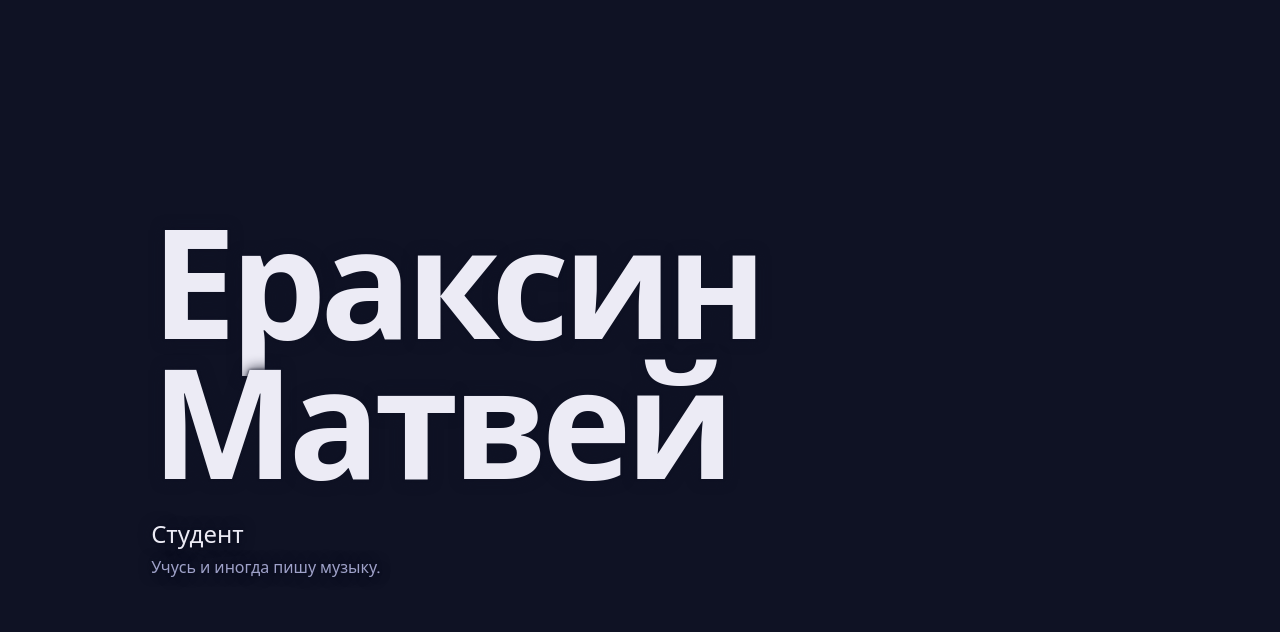
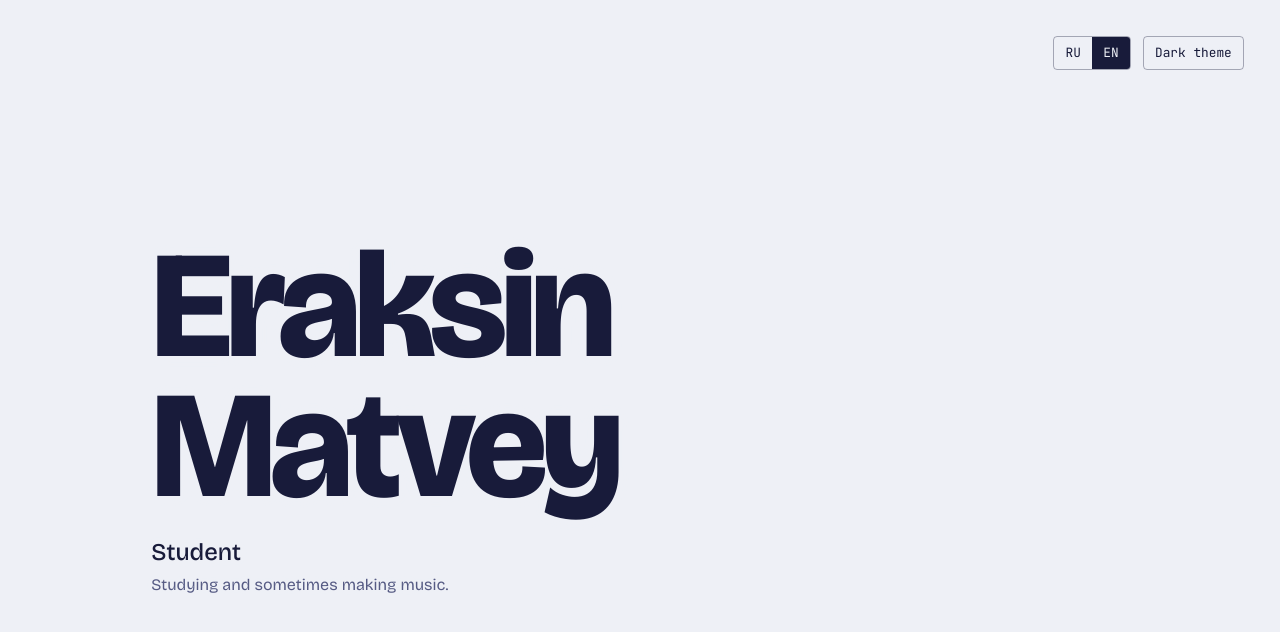
Before and after one commit to mevych/web-project, a React (Vite) app: page / in a window 1280 px wide. Shown: the top 632 px of the page. Built offline with nearby package versions, Linux system fonts and the light colour scheme.

Commit message:
added light/dark theme and language switch; fixed deploy (hopefully)

```diff
--- a/index.html
+++ b/index.html
@@ -12,6 +12,17 @@
       href="https://fonts.googleapis.com/css2?family=Bricolage+Grotesque:opsz,wght@12..96,400..800&family=JetBrains+Mono:wght@400;500&display=swap"
       rel="stylesheet"
     />
+    <script>
+      (function () {
+        try {
+          var t = localStorage.getItem('theme');
+          if (!t) t = matchMedia('(prefers-color-scheme: light)').matches ? 'light' : 'dark';
+          document.documentElement.dataset.theme = t;
+        } catch (e) {
+          document.documentElement.dataset.theme = 'dark';
+        }
+      })();
+    </script>
   </head>
   <body>
     <div id="root"></div>
--- a/src/App.css
+++ b/src/App.css
@@ -3,9 +3,51 @@
   isolation: isolate;
   min-height: 100svh;
   display: grid;
-  grid-template-rows: 1fr;
+  grid-template-rows: auto 1fr;
   padding: clamp(1rem, 3vw, 2.25rem);
   text-shadow: 0 0 14px var(--bg), 0 0 3px var(--bg);
+}
+
+.bar {
+  display: flex;
+  justify-content: flex-end;
+  align-items: center;
+  gap: 0.75rem;
+}
+
+.seg {
+  display: inline-flex;
+  border: 1px solid color-mix(in srgb, var(--ink) 35%, transparent);
+  border-radius: 4px;
+  overflow: hidden;
+}
+
+.seg button,
+.chip {
+  font-family: var(--font-mono);
+  font-size: 0.8rem;
+  padding: 0.4rem 0.7rem;
+  background: transparent;
+  border: 0;
+  cursor: pointer;
+  text-shadow: inherit;
+  transition: background-color 0.2s, color 0.2s;
+}
+
+.seg button[aria-pressed='true'] {
+  background: var(--ink);
+  color: var(--bg);
+  text-shadow: none;
+}
+
+.chip {
+  border: 1px solid color-mix(in srgb, var(--ink) 35%, transparent);
+  border-radius: 4px;
+}
+
+.seg button:hover:not([aria-pressed='true']),
+.chip:hover {
+  background: color-mix(in srgb, var(--ink) 12%, transparent);
 }
 
 .hero {
--- a/src/App.jsx
+++ b/src/App.jsx
@@ -1,12 +1,63 @@
+import { useEffect, useState } from 'react';
+import { STRINGS } from './i18n';
+import { load, save } from './storage';
 import './App.css';
 
+const LANGS = ['ru', 'en'];
+
+const getInitialLang = () => {
+  const saved = load('lang');
+  if (saved && STRINGS[saved]) return saved;
+  return navigator.language?.toLowerCase().startsWith('ru') ? 'ru' : 'en';
+};
+
+const getInitialTheme = () => document.documentElement.dataset.theme || 'dark';
+
 export default function App() {
+  const [lang, setLang] = useState(getInitialLang);
+  const [theme, setTheme] = useState(getInitialTheme);
+  const t = STRINGS[lang];
+
+  useEffect(() => {
+    document.documentElement.dataset.theme = theme;
+    save('theme', theme);
+  }, [theme]);
+
+  useEffect(() => {
+    document.documentElement.lang = lang;
+    save('lang', lang);
+  }, [lang]);
+
   return (
     <div className="page">
+      <header className="bar">
+        <div className="seg" role="group" aria-label={t.langLabel}>
+          {LANGS.map((code) => (
+            <button
+              key={code}
+              type="button"
+              aria-pressed={lang === code}
+              onClick={() => setLang(code)}
+            >
+              {code.toUpperCase()}
+            </button>
+          ))}
+        </div>
+        <button
+          type="button"
+          className="chip"
+          onClick={() => setTheme(theme === 'dark' ? 'light' : 'dark')}
+        >
+          {theme === 'dark' ? t.toLight : t.toDark}
+        </button>
+      </header>
+
       <main className="hero">
-        <h1 className="name">Ераксин Матвей</h1>
-        <p className="role">Студент</p>
-        <p className="about">Учусь и иногда пишу музыку.</p>
+        <h1 className="name" aria-label={t.name}>
+          {t.name}
+        </h1>
+        <p className="role">{t.role}</p>
+        <p className="about">{t.about}</p>
       </main>
     </div>
   );
--- /dev/null
+++ b/src/i18n.js
@@ -0,0 +1,18 @@
+export const STRINGS = {
+  ru: {
+    name: 'Ераксин Матвей',
+    role: 'Студент',
+    about: 'Учусь и иногда пишу музыку.',
+    langLabel: 'Язык',
+    toLight: 'Светлая тема',
+    toDark: 'Тёмная тема',
+  },
+  en: {
+    name: 'Eraksin Matvey',
+    role: 'Student',
+    about: 'Studying and sometimes making music.',
+    langLabel: 'Language',
+    toLight: 'Light theme',
+    toDark: 'Dark theme',
+  },
+};
--- a/src/index.css
+++ b/src/index.css
@@ -13,6 +13,14 @@
   --ink: #ecebf5;
   --muted: #9fa2c9;
   --accent: #a99bff;
+}
+
+:root[data-theme='light'] {
+  color-scheme: light;
+  --bg: #eef0f6;
+  --ink: #181b3a;
+  --muted: #565b84;
+  --accent: #4636e8;
 }
 
 html,
--- /dev/null
+++ b/src/storage.js
@@ -0,0 +1,15 @@
+export const load = (key) => {
+  try {
+    return localStorage.getItem(key);
+  } catch {
+    return null;
+  }
+};
+
+export const save = (key, value) => {
+  try {
+    localStorage.setItem(key, value);
+  } catch {
+    return;
+  }
+};
--- a/vite.config.js
+++ b/vite.config.js
@@ -4,5 +4,5 @@ import { defineConfig } from 'vite'
 // https://vite.dev/config/
 export default defineConfig({
   plugins: [react()],
-  base: '/web-project/',
+  base: '/',
 })
```
